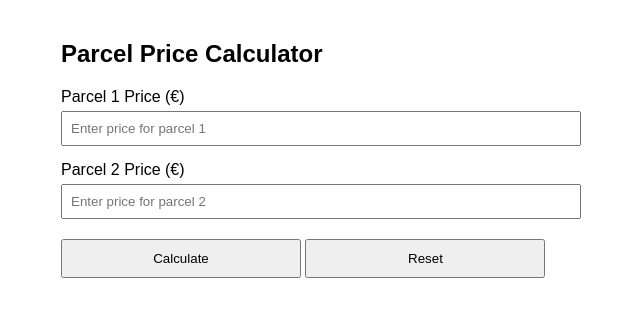
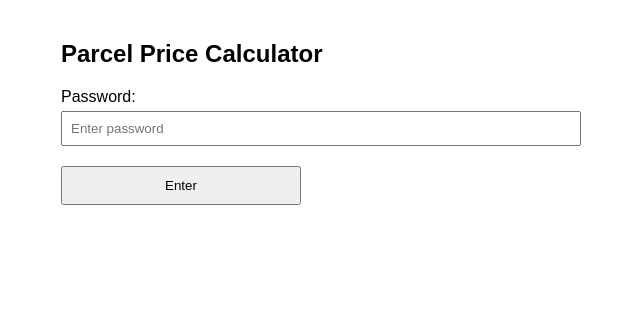
Before and after one commit to askrypkashowdowndisplays-droid/calculator-express, a plain HTML site: page index.html in a window 1280 px wide. Shown: the whole page, without its empty margins (329-969 px from the left). Drawn offline with Linux system fonts and the light colour scheme.

Commit message:
Update index.html
password

```diff
--- a/index.html
+++ b/index.html
@@ -10,11 +10,20 @@
     input { width: 100%; padding: 8px; margin-top: 5px; }
     button { margin-top: 20px; padding: 10px; width: 48%; cursor: pointer; }
     .result { margin-top: 20px; font-weight: bold; }
+    #calculator { display: none; }
   </style>
 </head>
 <body>
   <h2>Parcel Price Calculator</h2>
 
+  <div id="login">
+    <label>Password:</label>
+    <input type="password" id="password" placeholder="Enter password" />
+    <button onclick="checkPassword()">Enter</button>
+    <div id="loginMessage" style="color:red; margin-top:10px;"></div>
+  </div>
+
+  <div id="calculator">
     <label>Parcel 1 Price (€)</label>
     <input type="number" id="parcel1" placeholder="Enter price for parcel 1" />
 
@@ -27,8 +36,21 @@
     </div>
 
     <div class="result" id="result"></div>
+  </div>
 
   <script>
+    const correctPassword = '1234'; // set your password here
+
+    function checkPassword() {
+      const entered = document.getElementById('password').value;
+      if (entered === correctPassword) {
+        document.getElementById('login').style.display = 'none';
+        document.getElementById('calculator').style.display = 'block';
+      } else {
+        document.getElementById('loginMessage').textContent = 'Incorrect password, try again.';
+      }
+    }
+
     function calculate() {
       const p1 = parseFloat(document.getElementById('parcel1').value) || 0;
       const p2 = parseFloat(document.getElementById('parcel2').value) || 0;
```
Lines whose indentation alone changed are shown as unchanged.
